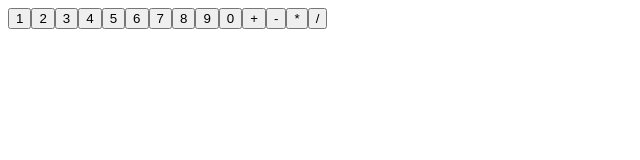
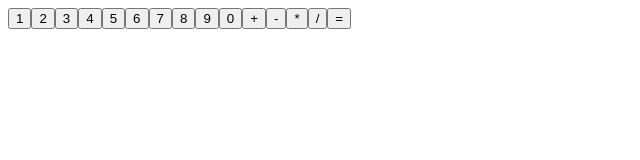
Before and after one commit to jatanassian/Angular_Calculator, an Angular app: page / in a window 1280 px wide. Shown: the top 160 px of the page, without its empty margins (0-640 px from the left). Built offline with nearby package versions, Linux system fonts and the light colour scheme.

Commit message:
generate Equal component and implement it as a button with the equal sign

```diff
--- a/src/app/app.module.ts
+++ b/src/app/app.module.ts
@@ -5,13 +5,15 @@ import { AppComponent } from './app.component';
 import { CalculatorComponent } from './components/calculator/calculator.component';
 import { NumberComponent } from './components/number/number.component';
 import { OperatorComponent } from './components/operator/operator.component';
+import { EqualComponent } from './components/equal/equal.component';
 
 @NgModule({
   declarations: [
     AppComponent,
     CalculatorComponent,
     NumberComponent,
-    OperatorComponent
+    OperatorComponent,
+    EqualComponent
   ],
   imports: [
     BrowserModule
--- a/src/app/components/calculator/calculator.component.html
+++ b/src/app/components/calculator/calculator.component.html
@@ -12,3 +12,4 @@
 <app-operator value='-'></app-operator>
 <app-operator value='*'></app-operator>
 <app-operator value='/'></app-operator>
+<app-equal value='='></app-equal>
--- /dev/null
+++ b/src/app/components/equal/equal.component.html
@@ -0,0 +1 @@
+<button type="button" value={{value}}>{{value}}</button>
--- /dev/null
+++ b/src/app/components/equal/equal.component.ts
@@ -0,0 +1,16 @@
+import { Component, OnInit, Input } from '@angular/core';
+
+@Component({
+  selector: 'app-equal',
+  templateUrl: './equal.component.html',
+  styleUrls: ['./equal.component.css']
+})
+export class EqualComponent implements OnInit {
+  @Input() value: any;
+
+  constructor() { }
+
+  ngOnInit() {
+  }
+
+}
```
Also changed, not shown: src/app/components/equal/equal.component.css (added), 1 other file (tests, documents, lock files or other folders).
